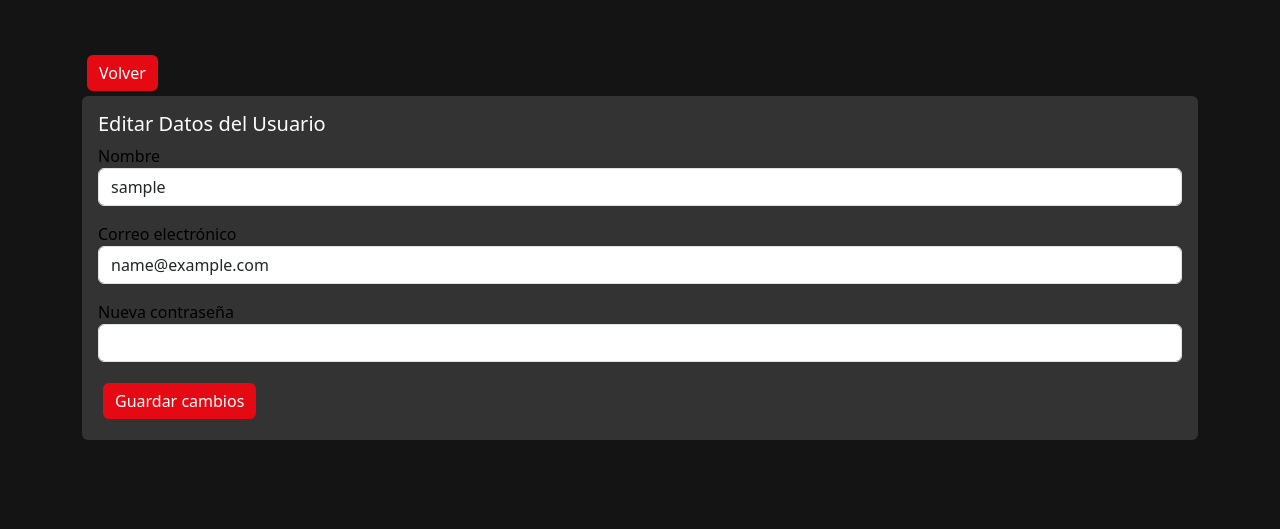
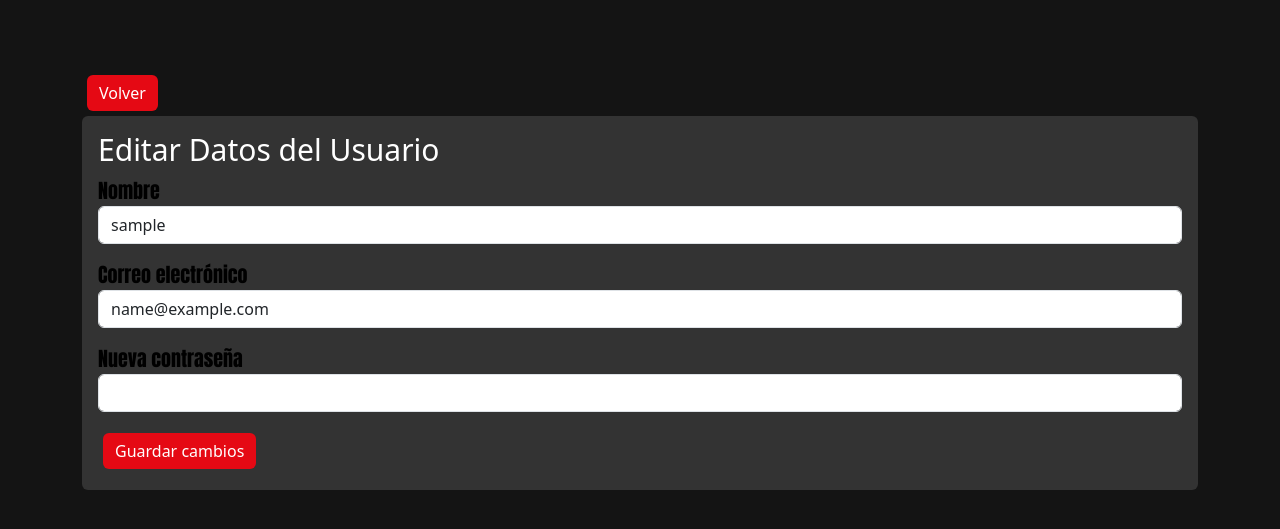
Before and after one commit to Augusto-Boc-ho/tp1-halabiski-gonzalez-boc-ho, a Flask app: page /editar_datos_usuario in a window 1280 px wide. Shown: the top 529 px of the page. Run offline with Flask 3, Linux system fonts and the light colour scheme; the visitor is signed in with stand-in values (Sample User, id 1); some libraries are stand-ins or nearby versions.

Commit message:
fuente de editar_usuario.html

```diff
--- a/templates/editar_datos_usuario.html
+++ b/templates/editar_datos_usuario.html
@@ -27,9 +27,14 @@
         }
         .form-label-modal {
             color: #000;
+            font-size: 20px;
+            font-family: Impact, Haettenschweiler, 'Arial Narrow Bold', sans-serif;
         }
         .container {
-            margin-top: 50px;
+            margin-top: 70px;
+        }
+        .card-title {
+            font-size: 30px;
         }
     </style>
 </head>
```
